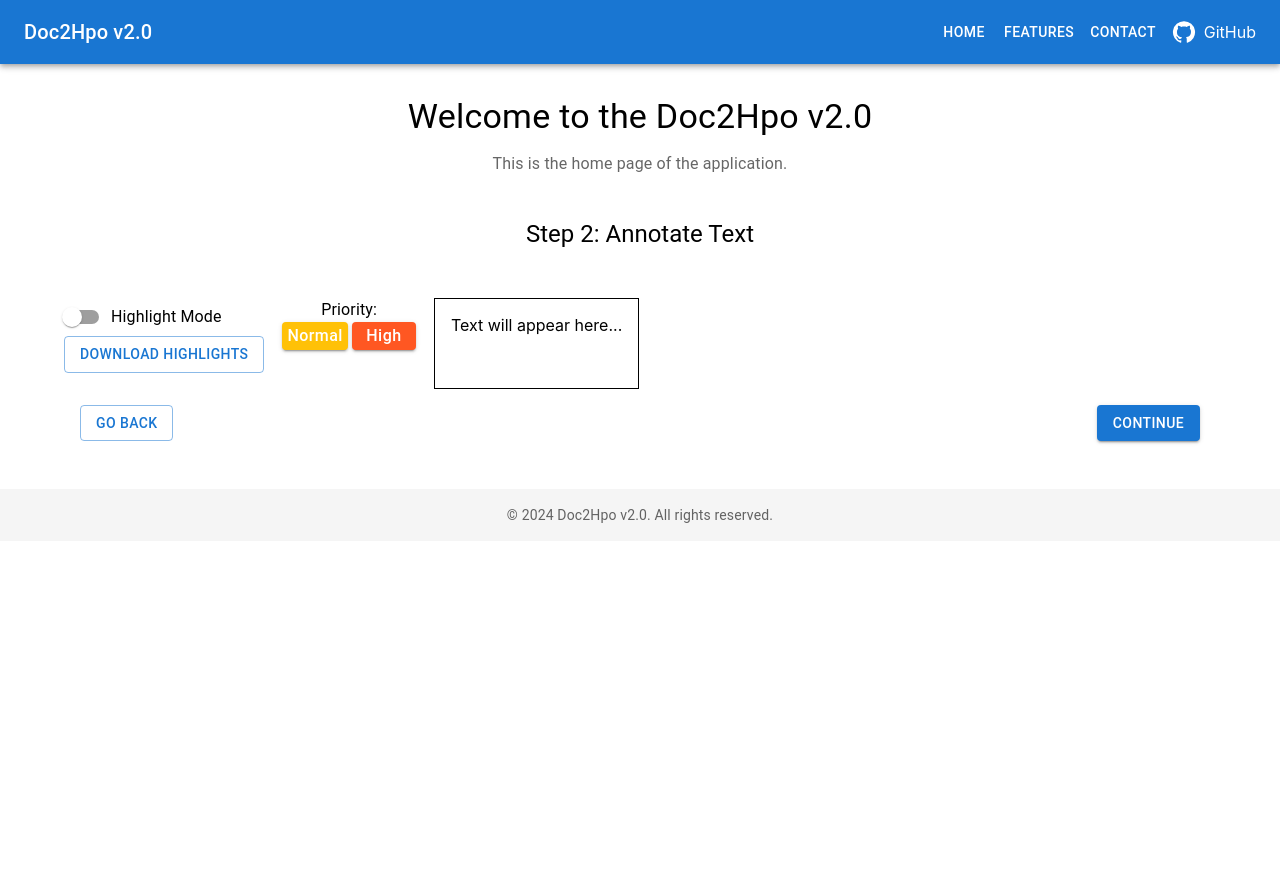
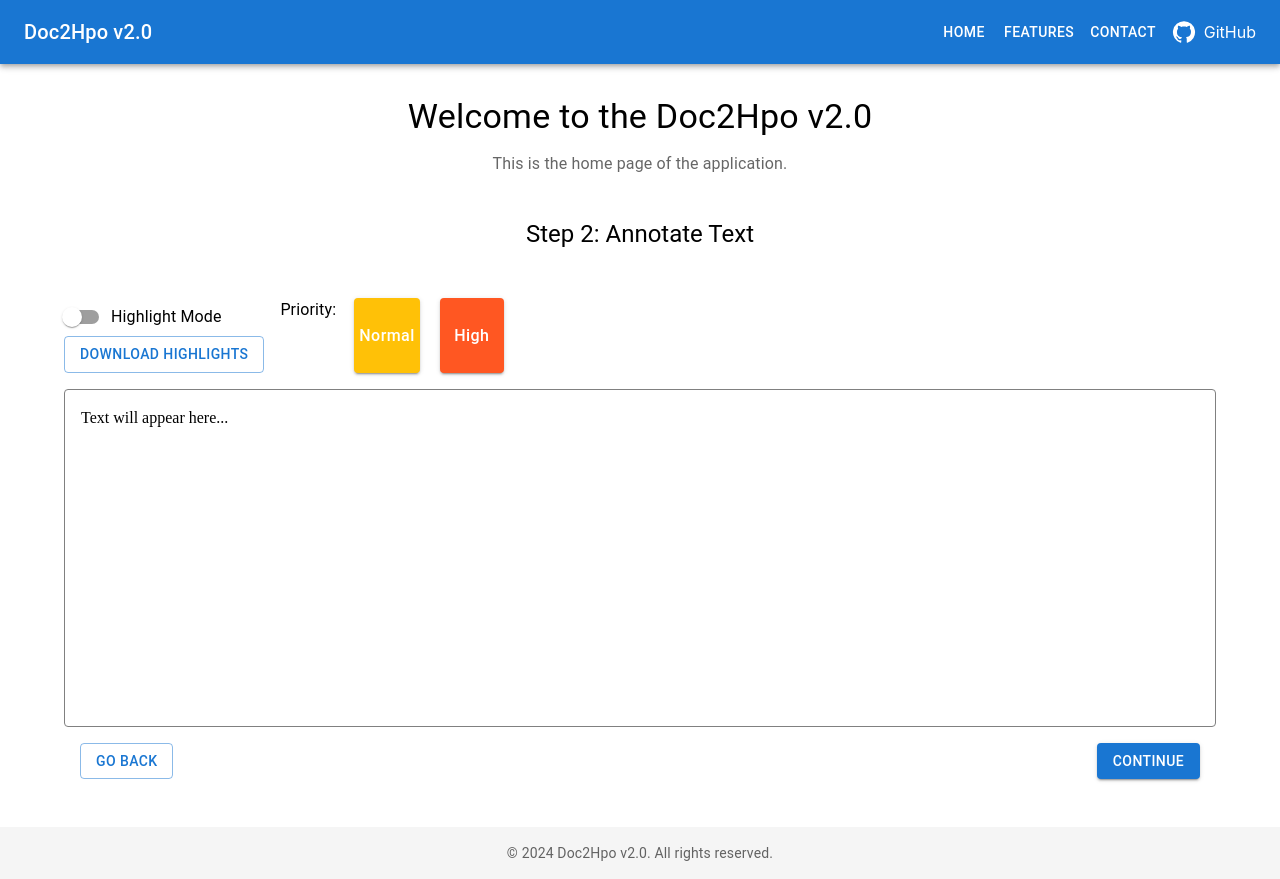
Before and after one commit to stormliucong/Doc2Hpo2.0, a React (Create React App) app in the folder front-end/: page / in a window 1280 px wide. Both pictures are taken after a click on the button "CONTINUE". Before the commit the page ends 800 px from the top, so only its background shows below. Built offline with nearby package versions, Linux system fonts and the light colour scheme.

Commit message:
fix renderbox ui

```diff
--- a/front-end/src/Components/HighlightButton.js
+++ b/front-end/src/Components/HighlightButton.js
@@ -69,6 +69,7 @@ const HighlightButton = ({ highlight, highlightedText, onUpdateHighlight, onDele
                 fontSize: "inherit",
                 textTransform: "none",
                 cursor: "pointer",
+                display: 'inline-block', // Ensures button stays inline
             }}
             variant="contained"
             size="small"
--- a/front-end/src/Components/HighlightsBox.js
+++ b/front-end/src/Components/HighlightsBox.js
@@ -1,7 +1,7 @@
-import React, { useContext, useState } from 'react';
+import React, { useContext, useEffect, useState } from 'react';
 import { AppContext } from './AppContext';
 import { v4 as uuidv4 } from 'uuid';
-import { Box, Button, FormGroup, FormControlLabel, Switch, Typography } from '@mui/material';
+import { Box, Button, FormGroup, FormControlLabel, Switch, Typography, Grid2 } from '@mui/material';
 import HighlightButton from './HighlightButton';
 import SearchDialog from './SearchDialog';
 
@@ -9,9 +9,17 @@ import SearchDialog from './SearchDialog';
 
 
 const HighlightsBox = () => {
-    const { setError, selectedHighlight, setSelectedHighlight, highlightMode, setHighlightMode, highlights, setHighlights, fileText } = useContext(AppContext);
+    const { setError, setFileText, selectedHighlight, setSelectedHighlight, highlightMode, setHighlightMode, highlights, setHighlights, fileText, inputText } = useContext(AppContext);
     const [dialogOpen, setDialogOpen] = useState(false);
 
+    useEffect(() => {
+        if (inputText) {
+            setHighlightMode(false);
+            setHighlights([]);
+            setSelectedHighlight(null);
+            setFileText(inputText);
+        }
+    }, [inputText]);
 
     const handleHighlight = () => {
         const selection = window.getSelection();
@@ -127,7 +135,7 @@ const HighlightsBox = () => {
         <>
             {/* Annotation region */}
           {/* Toggle Switch */}
-          <Box mb={2}>
+          <Grid2 container spacing={2} size={12}>
           <FormGroup>
             <FormControlLabel
               control={
@@ -154,24 +162,36 @@ const HighlightsBox = () => {
 
 
           </FormGroup>
-            </Box>
-            <Box mb={2}>
+
+
             {/* Add a color legend for Priority and Normal Not clickable button*/}
             <Typography>Priority:</Typography>
             <Button variant="contained" style={{ backgroundColor: "#FFC107", color: "#FFFFFF", padding: "0 5px", margin: "0 2px", borderRadius: "4px", fontSize: "inherit", textTransform: "none", cursor: "pointer", }} size="small">Normal</Button>
             <Button variant="contained" style={{ backgroundColor: "#FF5722", color: "#FFFFFF", padding: "0 5px", margin: "0 2px", borderRadius: "4px", fontSize: "inherit", textTransform: "none", cursor: "pointer", }} size="small">High</Button>
-          </Box>
+        </Grid2>
+        <Grid2 container spacing={2} size={12}>
             <Box
+            sx={{width: '100%',         // Matches the `fullWidth` of the TextField
+                height: 12 * 24 + 16,  // 12 rows of text with a line height of 24px, plus padding
+                padding: 2,            // Padding similar to the TextField's spacing
+                border: '1px solid gray',
+                borderRadius: 1,       // Border radius for styling
+                overflow: 'auto',      // Add scroll for large content
+                backgroundColor: 'white',
+                textAlign: 'left',       // Aligns text to the left
+                whiteSpace: 'pre-wrap', // Preserve line breaks and spaces
+                fontFamily: "Merriweather Georgia serif", // Matches TextField font
+                fontSize: '1rem',      // Matches TextField text size
+                lineHeight: '1.5',     // Matches TextField line spacing
+              }}
                 id="text-container"
-                p={2}
-                border={1}
                 onMouseUp={handleHighlight}
                 style={{ cursor: highlightMode ? "text" : "default" }}
             >
                 {renderHighlightedText()}
             </Box>
             <SearchDialog open={dialogOpen} onClose={()=>{setDialogOpen(false)}} onConfirm={handleSearchConfirm} selectedHighlight={selectedHighlight} />
-
+        </Grid2>
         </>
     );
 }
```
